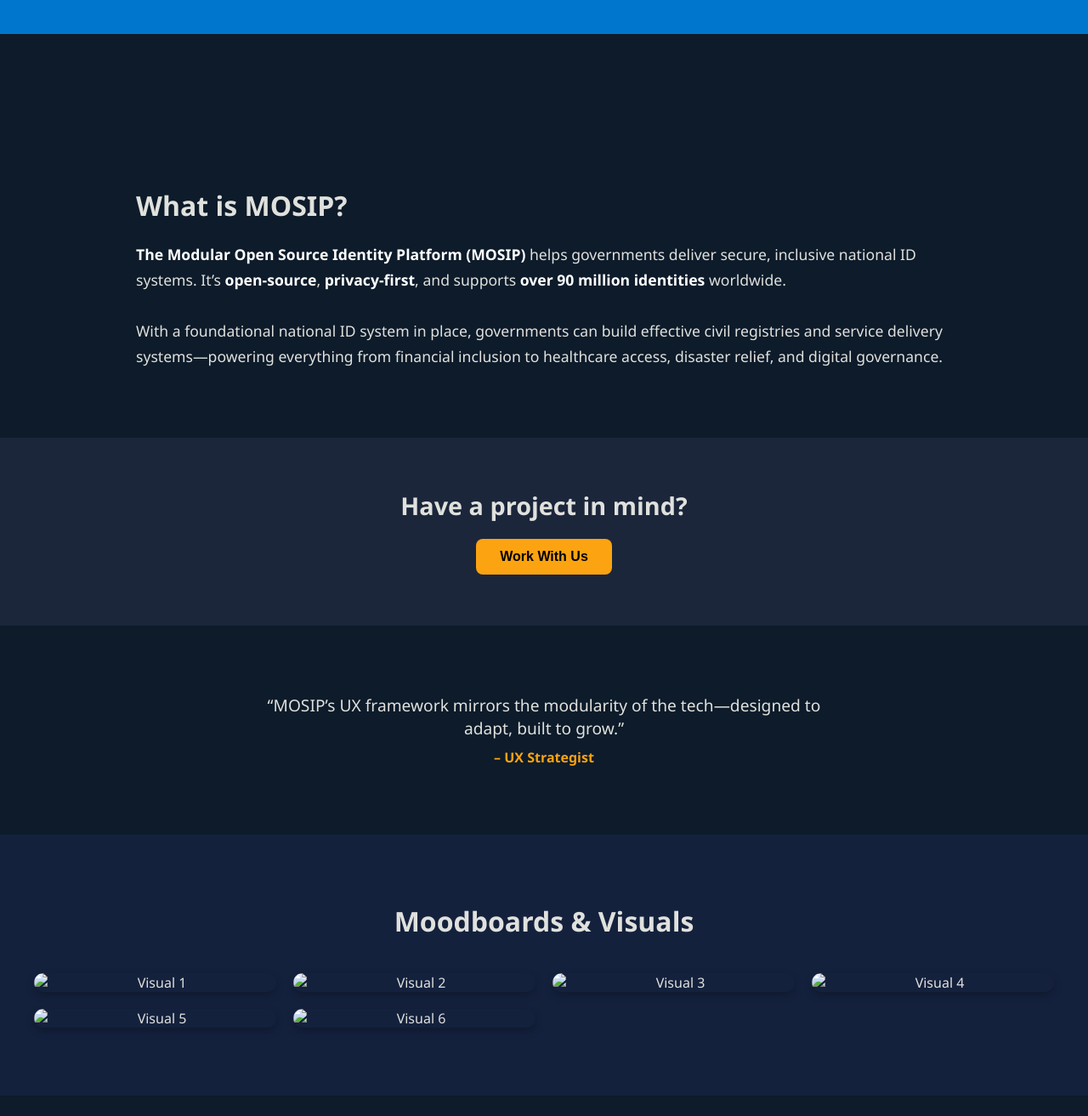
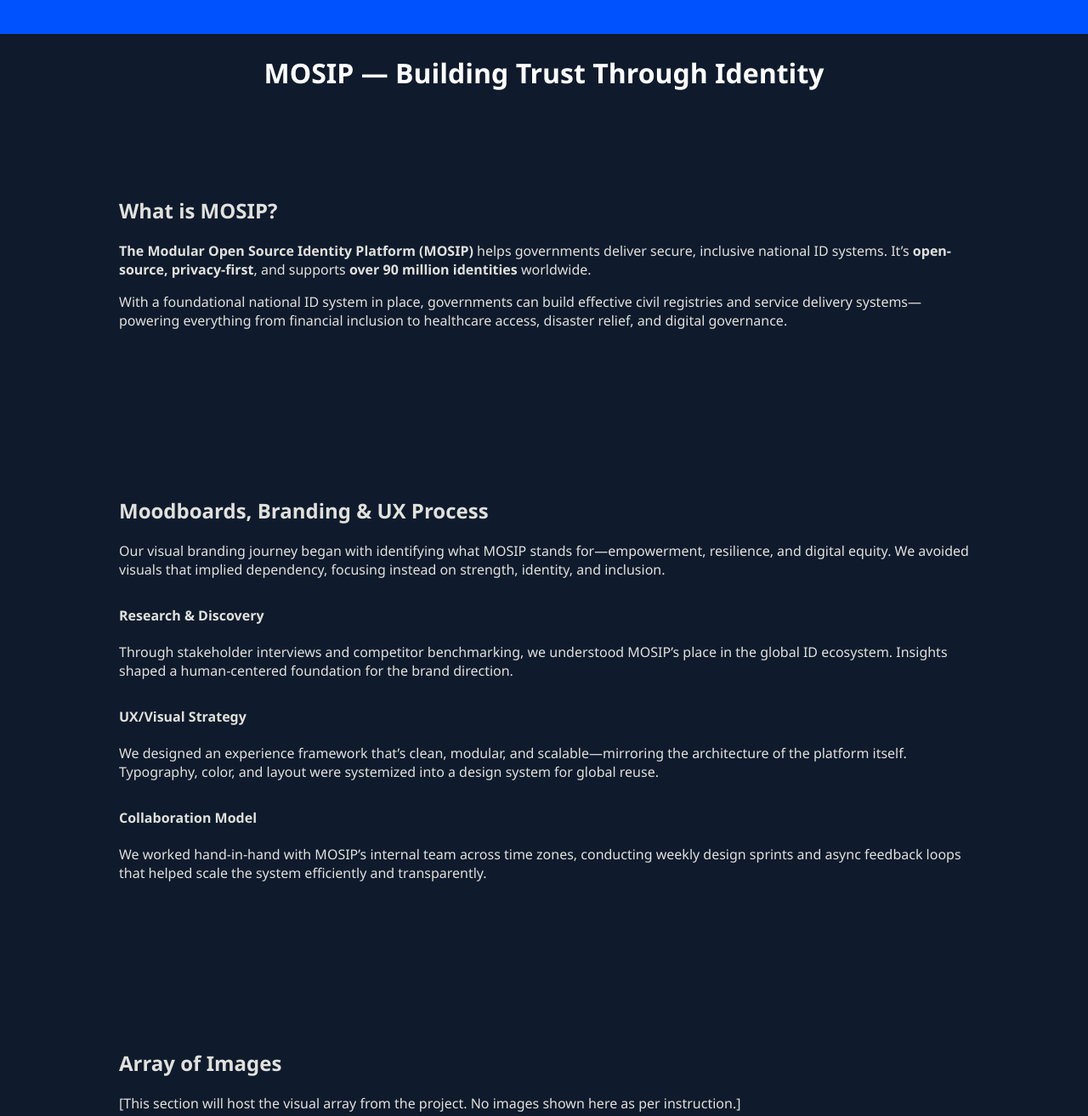
Before and after one commit to jvag15/mosip-case-study, a plain HTML site: page index.html in a window 1280 px wide. Shown: the part 760-2073 px from the top of the page at 85% size. Before the commit the page ends 2049 px from the top, so only its background shows below. Drawn offline with Linux system fonts and the light colour scheme.

Commit message:
Add files via upload

```diff
--- a/index.html
+++ b/index.html
@@ -2,165 +2,68 @@
 <html lang="en">
 <head>
   <meta charset="UTF-8" />
-  <meta name="viewport" content="width=device-width, initial-scale=1.0" />
-  <title>MOSIP Showcase</title>
+  <meta name="viewport" content="width=device-width, initial-scale=1.0"/>
+  <title>MOSIP Case Study</title>
   <style>
-    * {
-      box-sizing: border-box;
+    body {
       margin: 0;
-      padding: 0;
+      font-family: 'Segoe UI', sans-serif;
+      background-color: #0f1b2c;
+      color: #e0e1dd;
     }
 
-    body {
-      font-family: 'Segoe UI', sans-serif;
-      background-color: #0d1b2a;
-      color: #e0e1dd;
-      overflow-x: hidden;
+    /* HERO SECTION */
+    .hero {
+      height: 100vh;
+      background: #0051ff;
+      display: flex;
+      justify-content: center;
+      align-items: center;
+      color: white;
+      font-size: 3em;
+      font-weight: bold;
+      text-align: center;
     }
 
-    /* Hero */
-    .hero {
-      background: #0077cc;
-      height: 100vh;
+    /* STICKY HEADER SECTION */
+    .sticky-bar {
+      position: sticky;
+      top: 0;
+      background: #0f1b2c;
+      color: #fff;
+      padding: 1.5rem;
+      text-align: center;
+      font-size: 2em;
+      font-weight: bold;
+      z-index: 100;
+      animation: riseIn 0.7s ease-in-out;
+    }
+
+    @keyframes riseIn {
+      0% { transform: translateY(100%); opacity: 0; }
+      100% { transform: translateY(0); opacity: 1; }
+    }
+
+    section {
+      padding: 80px 10vw;
+      max-width: 1000px;
+      margin: 0 auto;
+    }
+
+    .subsection {
+      margin-top: 2rem;
+    }
+
+    /* Carousel placeholder */
+    .carousel {
+      height: 400px;
+      background: #1b263b;
       display: flex;
       align-items: center;
       justify-content: center;
-      position: relative;
-    }
-
-    .hero h1 {
-      font-size: 4rem;
-      color: white;
-    }
-
-    /* Sticky Title */
-    .sticky-title {
-      position: sticky;
-      top: 0;
-      background: #0d1b2a;
-      padding: 20px;
-      text-align: center;
-      font-size: 2.5rem;
-      font-weight: bold;
       color: #fca311;
-      z-index: 999;
-      opacity: 0;
-      transform: translateY(50px);
-      transition: opacity 0.6s ease, transform 0.6s ease;
-    }
-
-    .sticky-title.visible {
-      opacity: 1;
-      transform: translateY(0);
-    }
-
-    section {
-      padding: 80px 40px;
-    }
-
-    .content {
-      max-width: 960px;
-      margin: 0 auto;
-      font-size: 1.1rem;
-      line-height: 1.7;
-    }
-
-    h2 {
-      font-size: 2rem;
-      margin-bottom: 1rem;
-    }
-
-    .highlight {
-      font-weight: bold;
-      color: #ffffff;
-    }
-
-    .cta {
-      text-align: center;
-      background: #1b263b;
-      padding: 60px 20px;
-    }
-
-    .cta h3 {
-      font-size: 1.8rem;
-      margin-bottom: 20px;
-    }
-
-    .cta button {
-      padding: 12px 28px;
-      font-size: 1rem;
-      background: #fca311;
-      border: none;
-      color: #000;
-      font-weight: bold;
-      cursor: pointer;
-      border-radius: 8px;
-      transition: background 0.3s ease;
-    }
-
-    .cta button:hover {
-      background: #ffb733;
-    }
-
-    /* Carousel */
-    .carousel-section {
-      background-color: #0d1b2a;
-      padding: 80px 40px;
-      text-align: center;
-    }
-
-    .carousel {
-      position: relative;
-      max-width: 700px;
-      margin: 0 auto;
-      overflow: hidden;
-    }
-
-    .carousel-item {
-      display: none;
-      opacity: 0;
-      transition: opacity 0.5s ease-in-out;
-    }
-
-    .carousel-item.active {
-      display: block;
-      opacity: 1;
-    }
-
-    .carousel-item p {
-      font-size: 1.2rem;
-      margin-bottom: 10px;
-    }
-
-    .carousel-item span {
-      display: block;
-      font-weight: bold;
-      color: #fca311;
-    }
-
-    /* Image Grid */
-    .image-grid-section {
-      background-color: #14213d;
-      padding: 80px 40px;
-      text-align: center;
-    }
-
-    .image-grid {
-      display: grid;
-      grid-template-columns: repeat(auto-fit, minmax(280px, 1fr));
-      gap: 20px;
-      margin-top: 40px;
-    }
-
-    .image-grid img {
-      width: 100%;
-      border-radius: 12px;
-      box-shadow: 0 4px 10px rgba(0, 0, 0, 0.25);
-      transition: transform 0.3s ease;
-    }
-
-    .image-grid img:hover {
-      transform: scale(1.03);
+      font-size: 1.5em;
+      font-style: italic;
     }
   </style>
 </head>
@@ -168,89 +71,52 @@
 
   <!-- Hero Section -->
   <div class="hero">
-    <h1>MOSIP</h1>
+    Welcome to MOSIP
   </div>
 
-  <!-- Sticky Title -->
-  <div id="stickyTitle" class="sticky-title">Building Trust Through Identity</div>
+  <!-- Sticky Bar -->
+  <div class="sticky-bar">
+    MOSIP — Building Trust Through Identity
+  </div>
 
-  <!-- About Section -->
+  <!-- What is MOSIP -->
   <section>
-    <div class="content">
-      <h2>What is MOSIP?</h2>
-      <p>
-        <span class="highlight">The Modular Open Source Identity Platform (MOSIP)</span>
-        helps governments deliver secure, inclusive national ID systems.
-        It’s <span class="highlight">open-source</span>, <span class="highlight">privacy-first</span>,
-        and supports <span class="highlight">over 90 million identities</span> worldwide.
-      </p>
-      <br>
-      <p>
-        With a foundational national ID system in place, governments can build effective civil registries
-        and service delivery systems—powering everything from financial inclusion to healthcare access,
-        disaster relief, and digital governance.
-      </p>
+    <h2>What is MOSIP?</h2>
+    <p><strong>The Modular Open Source Identity Platform (MOSIP)</strong> helps governments deliver secure, inclusive national ID systems. It’s <strong>open-source, privacy-first</strong>, and supports <strong>over 90 million identities</strong> worldwide.</p>
+    <p>With a foundational national ID system in place, governments can build effective civil registries and service delivery systems—powering everything from financial inclusion to healthcare access, disaster relief, and digital governance.</p>
+  </section>
+
+  <!-- Moodboards / Branding / UX -->
+  <section>
+    <h2>Moodboards, Branding & UX Process</h2>
+    <p>Our visual branding journey began with identifying what MOSIP stands for—empowerment, resilience, and digital equity. We avoided visuals that implied dependency, focusing instead on strength, identity, and inclusion.</p>
+
+    <div class="subsection">
+      <h4>Research & Discovery</h4>
+      <p>Through stakeholder interviews and competitor benchmarking, we understood MOSIP’s place in the global ID ecosystem. Insights shaped a human-centered foundation for the brand direction.</p>
+    </div>
+
+    <div class="subsection">
+      <h4>UX/Visual Strategy</h4>
+      <p>We designed an experience framework that’s clean, modular, and scalable—mirroring the architecture of the platform itself. Typography, color, and layout were systemized into a design system for global reuse.</p>
+    </div>
+
+    <div class="subsection">
+      <h4>Collaboration Model</h4>
+      <p>We worked hand-in-hand with MOSIP’s internal team across time zones, conducting weekly design sprints and async feedback loops that helped scale the system efficiently and transparently.</p>
     </div>
   </section>
 
-  <!-- Call to Action -->
-  <div class="cta">
-    <h3>Have a project in mind?</h3>
-    <button>Work With Us</button>
-  </div>
-
-  <!-- Carousel Section -->
-  <section class="carousel-section">
-    <div class="carousel" id="carousel">
-      <div class="carousel-item active">
-        <p>“We built a flexible, scalable identity system that respects local culture and global standards.”</p>
-        <span>– Design Lead</span>
-      </div>
-      <div class="carousel-item">
-        <p>“MOSIP’s UX framework mirrors the modularity of the tech—designed to adapt, built to grow.”</p>
-        <span>– UX Strategist</span>
-      </div>
-      <div class="carousel-item">
-        <p>“Cross-continent collaboration made this project dynamic, human-centered, and incredibly rewarding.”</p>
-        <span>– Visual Designer</span>
-      </div>
-    </div>
+  <!-- Image Array Placeholder -->
+  <section>
+    <h2>Array of Images</h2>
+    <p>[This section will host the visual array from the project. No images shown here as per instruction.]</p>
   </section>
 
-  <!-- Image Grid Section -->
-  <section class="image-grid-section">
-    <h2>Moodboards & Visuals</h2>
-    <div class="image-grid">
-      <img src="images/image1.png" alt="Visual 1">
-      <img src="images/image2.png" alt="Visual 2">
-      <img src="images/image3.png" alt="Visual 3">
-      <img src="images/image4.png" alt="Visual 4">
-      <img src="images/image5.png" alt="Visual 5">
-      <img src="images/image6.png" alt="Visual 6">
-    </div>
+  <!-- Scrollable Carousel Placeholder -->
+  <section class="carousel">
+    [Scrollable Carousel for Other Projects]
   </section>
 
-  <!-- Scripts -->
-  <script>
-    // Reveal Sticky Title after Hero
-    const stickyTitle = document.getElementById("stickyTitle");
-    window.addEventListener("scroll", () => {
-      if (window.scrollY > window.innerHeight * 0.9) {
-        stickyTitle.classList.add("visible");
-      } else {
-        stickyTitle.classList.remove("visible");
-      }
-    });
-
-    // Carousel Logic
-    const items = document.querySelectorAll('.carousel-item');
-    let index = 0;
-
-    setInterval(() => {
-      items[index].classList.remove('active');
-      index = (index + 1) % items.length;
-      items[index].classList.add('active');
-    }, 4000);
-  </script>
 </body>
 </html>
```
